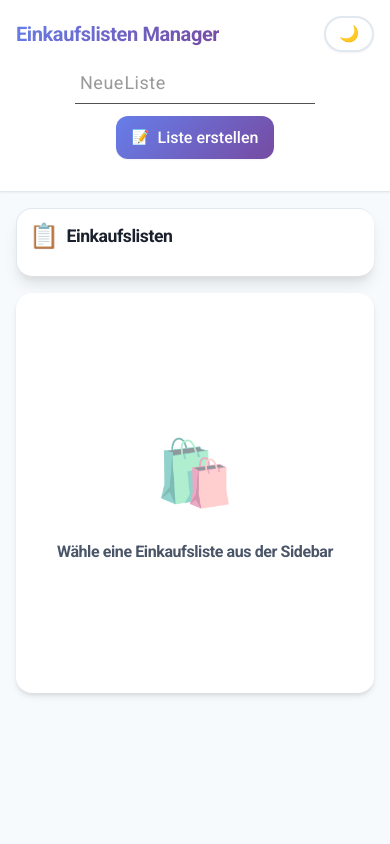
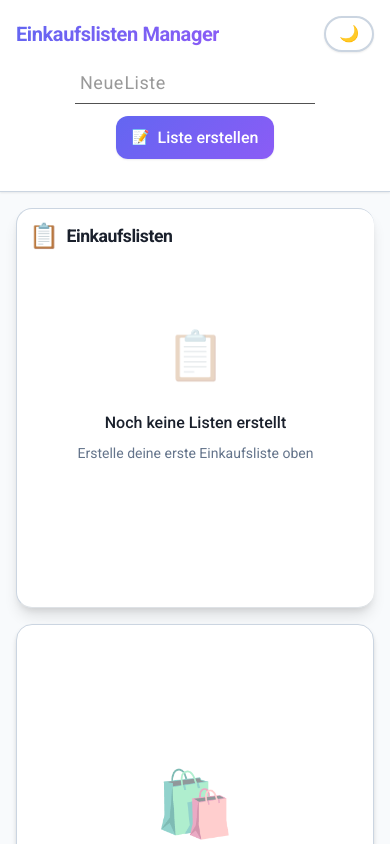
Before and after one commit to Paul-lift/einfkaufsListe-M322, a Next.js app: page / in a window 390 px wide. Shown: the top 844 px of the page. Built offline with nearby package versions, Linux system fonts and the light colour scheme.

Commit message:
Refactor Sidebar and ListDetail components for improved layout and responsiveness; add empty state handling and enhance styles for better user experience

```diff
--- a/src/app/components/ListDetail.module.css
+++ b/src/app/components/ListDetail.module.css
@@ -5,6 +5,7 @@
   display: flex;
   flex-direction: column;
   gap: 1.5rem;
+  height: 100%;
 }
 
 .noSelection {
@@ -12,13 +13,15 @@
   flex-direction: column;
   align-items: center;
   justify-content: center;
-  height: 400px;
+  flex: 1;
+  min-height: 400px;
   color: var(--text-secondary);
   background: var(--bg-card);
   border-radius: var(--border-radius-lg);
   box-shadow: var(--shadow-md);
   text-align: center;
-  padding: 2rem;
+  padding: 3rem 2rem;
+  border: 1px solid var(--border-color);
 }
 
 .noSelection::before {
@@ -156,6 +159,8 @@
   box-shadow: var(--shadow-md);
   border: 1px solid var(--border-color);
   overflow: hidden;
+  flex: 1;
+  min-height: 300px;
 }
 
 .emptyMessage {
--- a/src/app/components/Sidebar.jsx
+++ b/src/app/components/Sidebar.jsx
@@ -7,7 +7,14 @@ export default function Sidebar({ lists, selectedListId, onSelectList, onDeleteL
     <aside className={styles.sidebar}>
       <h2 className={styles.title}>Einkaufslisten</h2>
       <div className={styles.listContainer}>
-        {lists.map(list => (
+        {lists.length === 0 ? (
+          <div className={styles.emptyState}>
+            <div className={styles.emptyIcon}>📋</div>
+            <p className={styles.emptyText}>Noch keine Listen erstellt</p>
+            <p className={styles.emptySubtext}>Erstelle deine erste Einkaufsliste oben</p>
+          </div>
+        ) : (
+          lists.map(list => (
             <div
               key={list.id}
               className={`${styles.listItem} ${selectedListId === list.id ? styles.active : ''}`}
@@ -25,7 +32,8 @@ export default function Sidebar({ lists, selectedListId, onSelectList, onDeleteL
                 ×
               </button>
             </div>
-        ))}
+          ))
+        )}
       </div>
     </aside>
   );
--- a/src/app/components/Sidebar.module.css
+++ b/src/app/components/Sidebar.module.css
@@ -3,11 +3,13 @@
   background: var(--bg-card);
   border-radius: var(--border-radius-lg);
   padding: 1.5rem;
-  height: fit-content;
-  max-height: calc(100vh - 2rem);
+  height: 100%;
+  min-height: 400px;
   overflow-y: auto;
   box-shadow: var(--shadow-lg);
   border: 1px solid var(--border-color);
+  display: flex;
+  flex-direction: column;
 }
 
 .title {
@@ -29,6 +31,7 @@
   display: flex;
   flex-direction: column;
   gap: 0.75rem;
+  flex: 1;
 }
 
 .listItem {
@@ -66,12 +69,13 @@
 
 .listItem.active {
   border-color: var(--accent-primary);
+  background: var(--accent-primary);
   color: white;
   box-shadow: var(--shadow-lg);
 }
 
 .listItem.active::before {
-  opacity: 1;
+  opacity: 0;
 }
 
 .listName {
@@ -121,6 +125,36 @@
   opacity: 1;
 }
 
+.emptyState {
+  display: flex;
+  flex-direction: column;
+  align-items: center;
+  justify-content: center;
+  flex: 1;
+  padding: 2rem 1rem;
+  text-align: center;
+  color: var(--text-secondary);
+}
+
+.emptyIcon {
+  font-size: 3rem;
+  opacity: 0.3;
+  margin-bottom: 1rem;
+}
+
+.emptyText {
+  font-size: 1rem;
+  font-weight: 500;
+  margin-bottom: 0.5rem;
+  color: var(--text-primary);
+}
+
+.emptySubtext {
+  font-size: 0.875rem;
+  color: var(--text-muted);
+  line-height: 1.4;
+}
+
 /* Mobile Responsive */
 @media (max-width: 768px) {
   .sidebar {
--- a/src/app/globals.css
+++ b/src/app/globals.css
@@ -2,19 +2,19 @@
 :root {
   /* Light Mode Colors - Modern Palette */
   --bg-primary: #ffffff;
-  --bg-secondary: #f7fafc;
-  --bg-tertiary: #edf2f7;
-  --bg-hover: rgba(99, 102, 241, 0.05);
+  --bg-secondary: #f8fafc;
+  --bg-tertiary: #e2e8f0;
+  --bg-hover: rgba(99, 102, 241, 0.08);
   --bg-card: #ffffff;
   --text-primary: #1a202c;
-  --text-secondary: #4a5568;
-  --text-muted: #718096;
-  --border-color: #e2e8f0;
-  --border-light: #f1f5f9;
-  --shadow-sm: 0 1px 2px 0 rgba(0, 0, 0, 0.05);
-  --shadow-md: 0 4px 6px -1px rgba(0, 0, 0, 0.1), 0 2px 4px -1px rgba(0, 0, 0, 0.06);
-  --shadow-lg: 0 10px 15px -3px rgba(0, 0, 0, 0.1), 0 4px 6px -2px rgba(0, 0, 0, 0.05);
-  --shadow-xl: 0 20px 25px -5px rgba(0, 0, 0, 0.1), 0 10px 10px -5px rgba(0, 0, 0, 0.04);
+  --text-secondary: #475569;
+  --text-muted: #64748b;
+  --border-color: #cbd5e1;
+  --border-light: #e2e8f0;
+  --shadow-sm: 0 1px 2px 0 rgba(0, 0, 0, 0.08);
+  --shadow-md: 0 4px 6px -1px rgba(0, 0, 0, 0.12), 0 2px 4px -1px rgba(0, 0, 0, 0.08);
+  --shadow-lg: 0 10px 15px -3px rgba(0, 0, 0, 0.12), 0 4px 6px -2px rgba(0, 0, 0, 0.08);
+  --shadow-xl: 0 20px 25px -5px rgba(0, 0, 0, 0.15), 0 10px 10px -5px rgba(0, 0, 0, 0.08);
   --accent-primary: #6366f1;
   --accent-primary-light: #a5b4fc;
   --accent-success: #10b981;
@@ -22,7 +22,7 @@
   --accent-danger: #ef4444;
   --accent-danger-light: #fca5a5;
   --accent-warning: #f59e0b;
-  --gradient-primary: linear-gradient(135deg, #667eea 0%, #764ba2 100%);
+  --gradient-primary: linear-gradient(135deg, #6366f1 0%, #8b5cf6 100%);
   --gradient-success: linear-gradient(135deg, #10b981 0%, #059669 100%);
   --gradient-danger: linear-gradient(135deg, #ef4444 0%, #dc2626 100%);
   --border-radius-sm: 8px;
--- a/src/app/page.module.css
+++ b/src/app/page.module.css
@@ -37,9 +37,10 @@
 .content {
   display: flex;
   flex: 1;
-  gap: 1rem;
-  padding: 1rem;
-  overflow: hidden;
+  gap: 1.5rem;
+  padding: 1.5rem;
+  min-height: calc(100vh - 140px);
+  align-items: stretch;
 }
 
 /* Mobile Responsive */
@@ -58,6 +59,9 @@
 
   .content {
     flex-direction: column;
+    padding: 1rem;
+    gap: 1rem;
+    min-height: calc(100vh - 120px);
   }
 }
 
```
Lines whose indentation alone changed are shown as unchanged.
